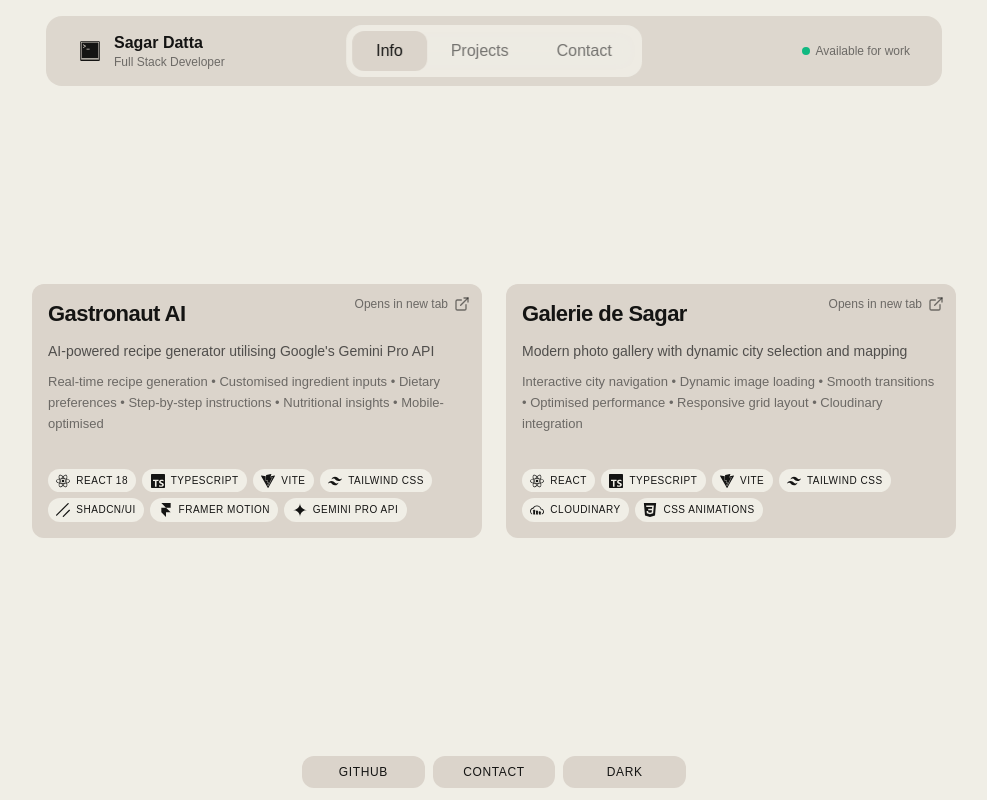
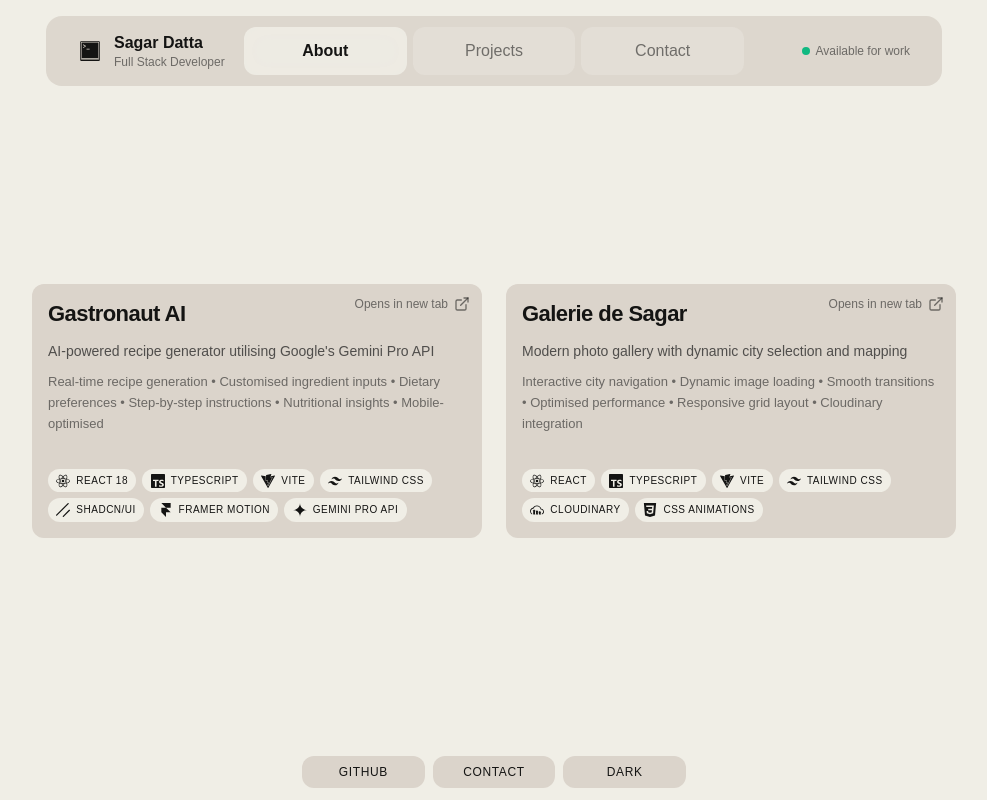
Before and after one commit to sagar-datta/portfolio, a Next.js app: page / in a window 1280 px wide. Shown: the whole page, without its empty margins (146-1133 px from the left). Built offline with nearby package versions, Linux system fonts and the light colour scheme.

Commit message:
refactor: Enhance NavigationTabs and TabItem for responsive media queries

```diff
--- a/src/components/atoms/TabItem.tsx
+++ b/src/components/atoms/TabItem.tsx
@@ -20,18 +20,20 @@ export const TabItem = forwardRef<HTMLButtonElement, ITabItemProps>(
           } as React.CSSProperties
         }
         className={`
-        relative text-clamp-tab md:text-base flex-1 md:flex-none
-        px-2 py-3 md:px-6 md:py-2
+        relative text-clamp-tab md:[@media(hover:hover)]:text-base flex-1 md:[@media(hover:hover)]:flex-none md:[@media(hover:none)]:w-full
+        px-2 py-3 md:[@media(hover:hover)]:px-6 md:[@media(hover:hover)]:py-2
         flex items-center justify-center
         touch-none active:scale-95
         [-webkit-tap-highlight-color:transparent]
-        [font-variation-settings:'wght'_var(--font-weight)] md:font-medium md:[font-variation-settings:initial]
+        [font-variation-settings:'wght'_var(--font-weight)] md:[@media(hover:hover)]:font-medium md:[@media(hover:hover)]:[font-variation-settings:initial]
         tab-transitions
-          rounded-xl
+        rounded-xl
           ${
             isSelected
-              ? `bg-glass-blur dark:bg-glass-blur-dark backdrop-blur-glass font-semibold active:bg-glass-blur/80 active:dark:bg-glass-blur-dark/80 md:bg-button-light md:dark:bg-button-dark md:backdrop-blur-none`
-              : "bg-glass-blur/30 dark:bg-glass-blur-dark/30 backdrop-blur-glass/30 active:bg-glass-blur/50 active:dark:bg-glass-blur-dark/50 md:bg-transparent md:backdrop-blur-none"
+              ? `bg-glass-blur dark:bg-glass-blur-dark backdrop-blur-glass font-semibold
+                 active:bg-glass-blur/80 active:dark:bg-glass-blur-dark/80
+                 md:[@media(hover:hover)]:bg-button-light md:[@media(hover:hover)]:dark:bg-button-dark md:[@media(hover:hover)]:backdrop-blur-none`
+              : "bg-glass-blur/30 dark:bg-glass-blur-dark/30 backdrop-blur-glass/30 active:bg-glass-blur/50 active:dark:bg-glass-blur-dark/50 md:[@media(hover:hover)]:bg-transparent md:[@media(hover:hover)]:backdrop-blur-none"
           }
         `}
       >
--- a/src/components/molecules/NavigationTabs.tsx
+++ b/src/components/molecules/NavigationTabs.tsx
@@ -4,7 +4,7 @@ import { useState } from "react";
 import { TabItem } from "@/components/atoms/TabItem";
 
 const TABS = [
-  { id: "info", label: "Info" },
+  { id: "about", label: "About" },
   { id: "projects", label: "Projects" },
   { id: "contact", label: "Contact" },
 ] as const;
@@ -12,10 +12,16 @@ const TABS = [
 type TabId = (typeof TABS)[number]["id"];
 
 export const NavigationTabs = () => {
-  const [selectedTab, setSelectedTab] = useState<TabId>("info");
+  const [selectedTab, setSelectedTab] = useState<TabId>("about");
 
   return (
-    <div className="flex items-stretch md:items-center justify-between md:justify-start md:bg-glass-blur md:dark:bg-glass-blur-dark md:backdrop-blur-glass md:rounded-2xl md:p-1.5 w-full md:w-auto gap-1.5 md:gap-0">
+    <div
+      className="flex md:[@media(hover:none)]:grid md:[@media(hover:none)]:grid-cols-3 items-stretch md:items-center justify-between md:justify-start
+      md:[@media(hover:hover)]:bg-glass-blur md:[@media(hover:hover)]:dark:bg-glass-blur-dark md:[@media(hover:hover)]:backdrop-blur-glass
+      md:rounded-2xl md:[@media(hover:hover)]:p-1.5 md:[@media(hover:none)]:p-0
+      w-full md:w-auto md:[@media(hover:none)]:min-w-[500px]
+      gap-1.5 md:[@media(hover:hover)]:gap-0 md:[@media(hover:none)]:gap-1.5"
+    >
       {TABS.map((tab) => (
         <TabItem
           key={tab.id}
```
